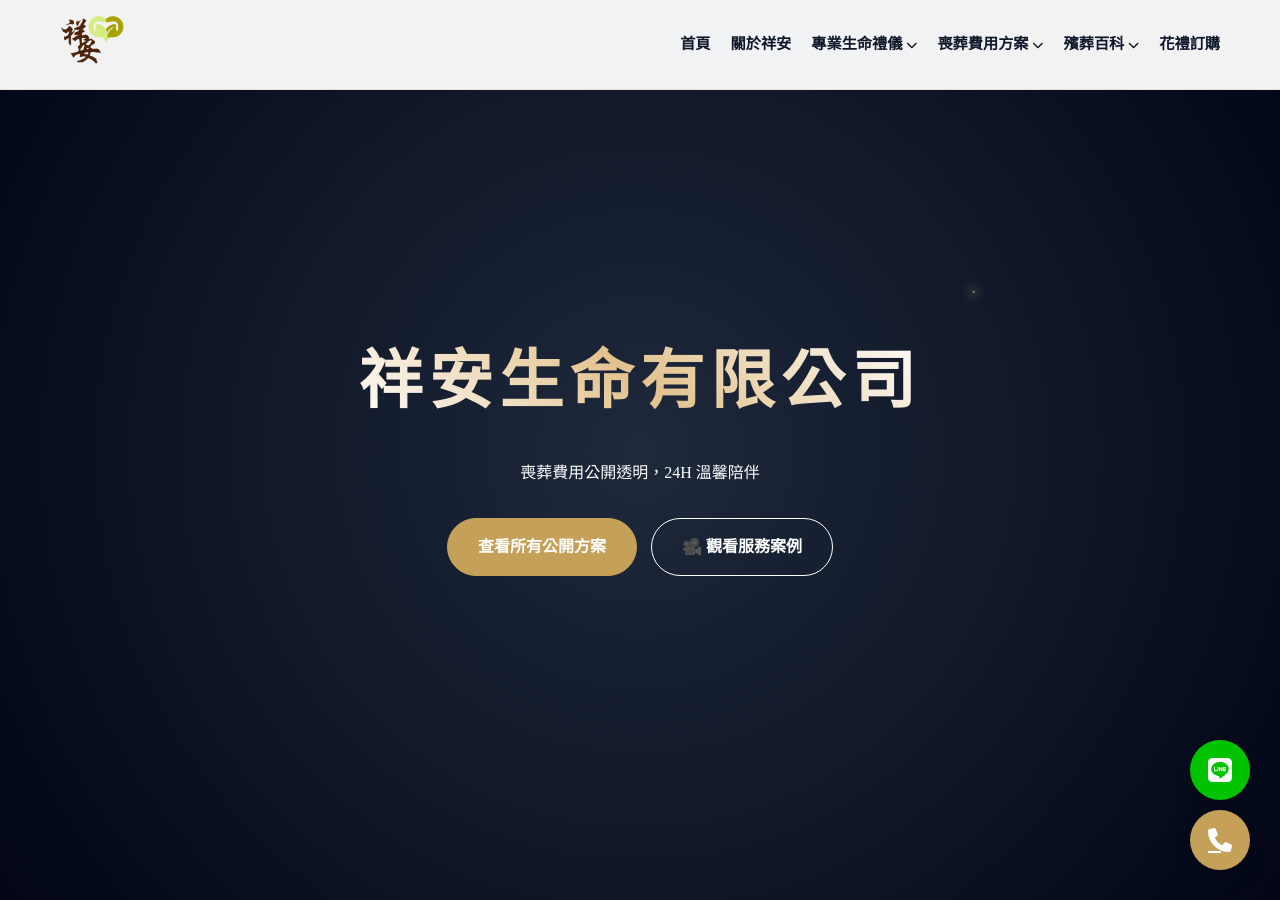
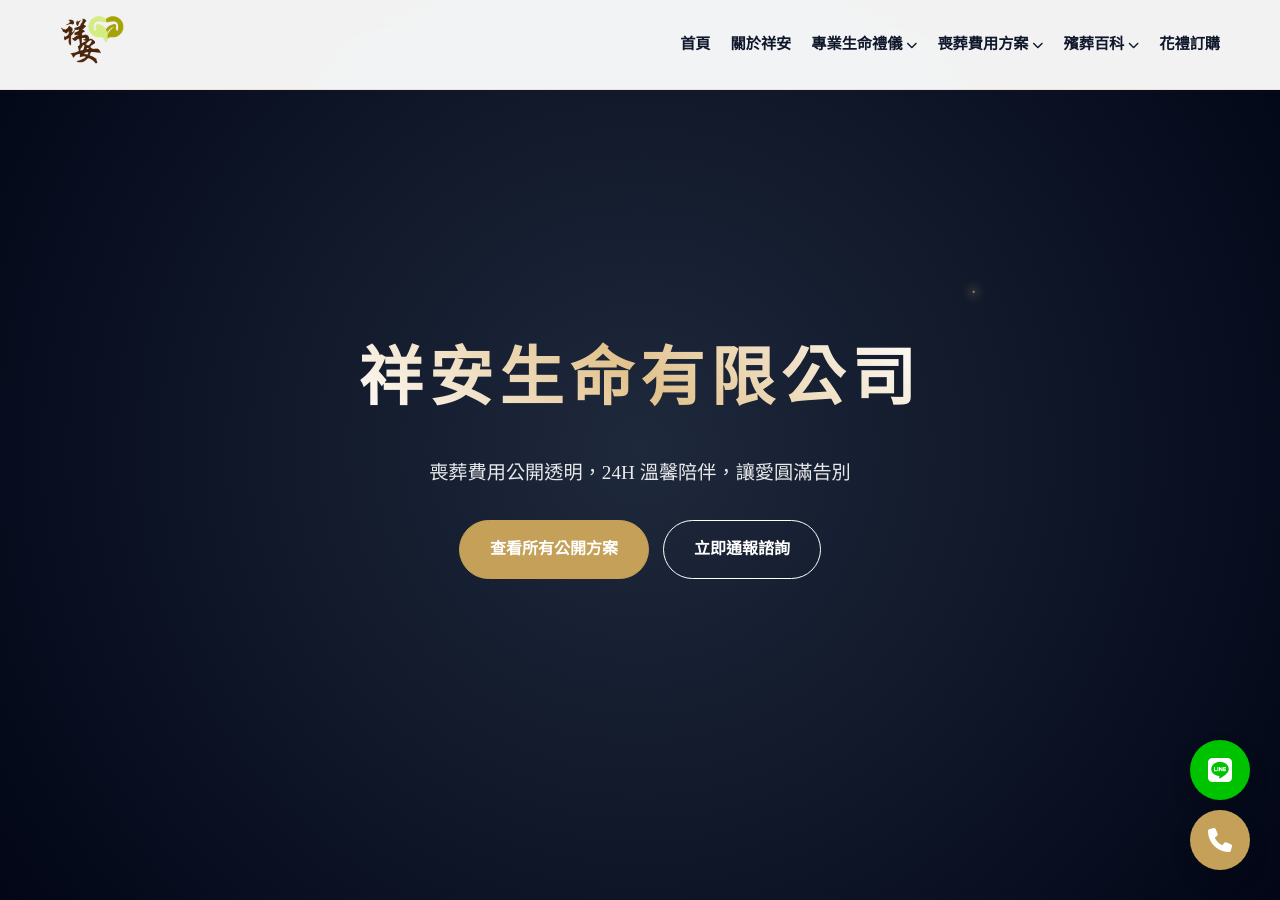
Before and after one commit to Shiangan/Shiangan, a Jekyll site: the page index.html, which Jekyll copies as it is, in a window 1280 px wide and 900 px high. Built offline with Jekyll 4.4.1, drawn with Linux system fonts in a browser that asks for light colours; some of the changed text lies outside the part shown.

Commit message:
Update index.html

```diff
--- a/index.html
+++ b/index.html
@@ -109,25 +109,23 @@
         .submenu a { display: block; padding: 10px 0; border-bottom: 1px solid #f0f0f0; font-weight: 400; font-size: 0.9rem; }
         .submenu-title { font-weight: 700; color: var(--accent); font-size: 0.8rem; text-transform: uppercase; letter-spacing: 1px; margin-bottom: 5px; opacity: 0.7; }
 
-        /* 手機版選單切換開關 */
+        /* 漢堡選單按鈕 */
         .menu-toggle { display: none; font-size: 1.8rem; color: var(--accent); cursor: pointer; z-index: 3001; }
 
-        /* --- 手機版 RWD 樣式修正 --- */
-        }
-
-        /* --- 手機版 RWD 樣式修正 --- */
+        /* --- 手機版 RWD 樣式 (核心修復) --- */
         @media (max-width: 1024px) {
             .menu-toggle { display: block; }
             .nav-links {
                 position: fixed; top: 0; right: -100%; width: 280px; height: 100vh;
                 background: var(--white); flex-direction: column; padding: 100px 30px;
                 box-shadow: -10px 0 30px rgba(0,0,0,0.1); transition: 0.4s ease-in-out;
-                overflow-y: auto; gap: 10px; display: flex; /* 確保在手機版是顯示的 */
+                overflow-y: auto; gap: 10px;
+                display: flex !important; /* 強制覆蓋 display: none */
             }
             .nav-links.active { right: 0; }
             .nav-links > li { width: 100%; border-bottom: 1px solid #f0f0f0; }
 
-            /* 手機版子選單改為點擊展開 */
+            /* 手機版下拉選單改為垂直展開 */
             .submenu {
                 position: static; opacity: 1; visibility: visible; transform: none;
                 display: none; box-shadow: none; border-top: none; padding: 10px 0 10px 15px;
@@ -135,17 +133,17 @@
             .nav-links li.active .submenu { display: block; }
         }
 
-        /* Hero */
+        /* --- Hero 主視覺 --- */
         .hero {
             height: 100vh; background: radial-gradient(circle at center, #1e293b 0%, #020617 100%);
             display: flex; align-items: center; justify-content: center; text-align: center; color: white;
             position: relative; overflow: hidden;
         }
-        .hero-content { z-index: 10; max-width: 800px; }
-        .hero h1 { font-size: clamp(2.2rem, 8vw, 4rem); letter-spacing: 0.1em; margin-bottom: 20px; background: linear-gradient(45deg, #fff, var(--soft-gold), #fff); -webkit-background-clip: text; -webkit-text-fill-color: transparent; }
-        .meteor { position: absolute; width: 2px; height: 2px; background: #fff; border-radius: 50%; box-shadow: 0 0 10px 2px var(--accent); opacity: 0; }
+        .hero-content { z-index: 10; max-width: 800px; padding: 0 20px; }
+        .hero h1 { font-size: clamp(2.2rem, 8vw, 4rem); letter-spacing: 0.1em; margin-bottom: 20px; background: linear-gradient(45deg, #fff, var(--soft-gold), #fff); -webkit-background-clip: text; -webkit-text-fill-color: transparent; font-weight: 700; }
+        .hero p { font-size: 1.2rem; opacity: 0.9; margin-bottom: 30px; }
 
-        /* Sections */
+        /* --- 區塊通用樣式 --- */
         .section-padding { padding: 80px 0; }
         .section-title { text-align: center; margin-bottom: 50px; }
         .section-title h2 { font-size: 2rem; color: var(--primary); margin-bottom: 15px; }
@@ -156,28 +154,28 @@
         .card:hover { transform: translateY(-10px); border-color: var(--accent); box-shadow: 0 20px 40px rgba(0,0,0,0.05); }
         .card i { font-size: 2.5rem; color: var(--accent); margin-bottom: 20px; display: block; }
 
-        /* Buttons */
-        .btn { display: inline-block; padding: 14px 30px; border-radius: 50px; text-decoration: none; font-weight: 700; transition: 0.3s; cursor: pointer; border: 1px solid var(--accent); }
+        /* --- 按鈕 --- */
+        .btn { display: inline-block; padding: 14px 30px; border-radius: 50px; text-decoration: none; font-weight: 700; transition: 0.3s; cursor: pointer; border: 1px solid var(--accent); text-align: center; }
         .btn-gold { background: var(--accent); color: white; }
         .btn-gold:hover { background: transparent; color: var(--accent); }
 
-        /* FAQ Accordion */
+        /* --- FAQ 手風琴 --- */
         .faq-item { border-bottom: 1px solid #eee; padding: 20px 0; cursor: pointer; }
         .faq-question { font-weight: 700; display: flex; justify-content: space-between; align-items: center; }
         .faq-answer { max-height: 0; overflow: hidden; transition: 0.5s; color: #666; font-size: 0.95rem; }
         .faq-item.active .faq-answer { max-height: 200px; padding-top: 15px; }
 
-        /* Floating Contact */
+        /* --- 右下角浮動按鈕 --- */
         .floating-cta { position: fixed; bottom: 30px; right: 30px; z-index: 1000; display: flex; flex-direction: column; gap: 10px; }
-        .float-btn { width: 60px; height: 60px; border-radius: 50%; display: flex; align-items: center; justify-content: center; color: white; font-size: 1.5rem; box-shadow: 0 10px 20px rgba(0,0,0,0.2); transition: 0.3s; }
+        .float-btn { width: 60px; height: 60px; border-radius: 50%; display: flex; align-items: center; justify-content: center; color: white; font-size: 1.5rem; box-shadow: 0 10px 20px rgba(0,0,0,0.2); transition: 0.3s; text-decoration: none; }
         .btn-phone { background: var(--accent); }
         .btn-line { background: #00c300; }
+        .float-btn:hover { transform: scale(1.1); }
 
-        .menu-toggle { display: none; font-size: 1.5rem; color: var(--accent); }
-        @media (max-width: 1024px) { .nav-links { display: none; } .menu-toggle { display: block; } }
-
+        /* --- 進場動畫特效 --- */
         .reveal { opacity: 0; transform: translateY(30px); transition: 1s; }
         .revealed { opacity: 1; transform: translateY(0); }
+        .meteor { position: absolute; width: 2px; height: 2px; background: #fff; border-radius: 50%; box-shadow: 0 0 10px 2px var(--accent); opacity: 0; }
     </style>
 </head>
 
@@ -195,7 +193,7 @@
                     <li><a href="about.html">關於祥安</a></li>
 
                     <li>
-                        <a href="services.html">專業生命禮儀 <i class="fas fa-chevron-down" style="font-size: 0.7rem;"></i></a>
+                        <a href="#">專業生命禮儀 <i class="fas fa-chevron-down" style="font-size: 0.7rem;"></i></a>
                         <ul class="submenu">
                             <li class="submenu-title">依信仰分類</li>
                             <li><a href="services.html#buddhist-taoist">中式禮儀 (佛/道教)</a></li>
@@ -208,7 +206,7 @@
                     </li>
 
                     <li>
-                        <a href="plans.html">喪葬費用方案 <i class="fas fa-chevron-down" style="font-size: 0.7rem;"></i></a>
+                        <a href="#">喪葬費用方案 <i class="fas fa-chevron-down" style="font-size: 0.7rem;"></i></a>
                         <ul class="submenu">
                             <li class="submenu-title">公開透明契約</li>
                             <li><a href="plans.html#basic">國民契約 6.8萬</a></li>
@@ -221,7 +219,7 @@
                     </li>
 
                     <li>
-                        <a href="blog.html">殯葬百科 <i class="fas fa-chevron-down" style="font-size: 0.7rem;"></i></a>
+                        <a href="#">殯葬百科 <i class="fas fa-chevron-down" style="font-size: 0.7rem;"></i></a>
                         <ul class="submenu">
                             <li><a href="blog.html#first-step">臨終/初終處理</a></li>
                             <li><a href="blog.html#law-guide">法規與補助指南</a></li>
@@ -240,10 +238,10 @@
         <section class="hero" id="home">
             <div class="hero-content">
                 <h1 class="reveal">祥安生命有限公司</h1>
-                <p class="reveal">喪葬費用公開透明，24H 溫馨陪伴</p>
+                <p class="reveal">喪葬費用公開透明，24H 溫馨陪伴，讓愛圓滿告別</p>
                 <div class="reveal" style="margin-top: 30px;">
                     <a href="plans.html" class="btn btn-gold">查看所有公開方案</a>
-                    <a href="tel:+886978583699" class="btn" style="color: white; border-color: white; margin-left: 10px;">🎥 觀看服務案例</a>
+                    <a href="tel:+886978583699" class="btn" style="color: white; border-color: white; margin-left: 10px;">立即通報諮詢</a>
                 </div>
             </div>
         </section>
@@ -267,12 +265,12 @@
                 <div class="card reveal">
                     <i class="fas fa-leaf"></i>
                     <h3>環保葬/樹葬</h3>
-                    <p>回歸自然大地的純粹，推廣樹葬、花葬，為地球留下永續綠意。</p>
+                    <p>回歸自然大地的純粹，推廣樹葬、花葬、海葬，為地球留下永續綠意。</p>
                 </div>
             </div>
         </section>
 
-        <section class="section-padding bg-section" style="background: var(--bg-light);">
+        <section class="section-padding" style="background: var(--bg-light);">
             <div class="container">
                 <div class="section-title reveal">
                     <h2>塔位選擇與殯葬指南</h2>
@@ -281,18 +279,18 @@
                 <div class="card-grid">
                     <div class="card reveal" style="background: white;">
                         <h3>🛡️ 塔位合法性查詢</h3>
-                        <p>確認靈骨塔是否合法是首要步驟。我們提供官方查詢指南，避開轉售詐騙陷阱。</p>
-                        <a href="ta-wei-he-fa-xing-query-guide.html" style="color: var(--accent); font-weight: 700; text-decoration: none;">立即查看攻略 &raquo;</a>
+                        <p>確認靈骨塔是否合法是首要步驟。我們提供官方查詢指南，避開詐騙陷阱。</p>
+                        <a href="ta-wei-he-fa-xing-query-guide.html" style="color: var(--accent); font-weight: 700; text-decoration: none; display: inline-block; margin-top: 15px;">立即查看攻略 &raquo;</a>
                     </div>
                     <div class="card reveal" style="background: white;">
-                        <h3>🏞️ 塔位選擇指南</h3>
-                        <p>從價格預算、地理位置、交通便利性到風水格局，提供您全面的塔位挑選建議。</p>
-                        <a href="ta-wei-choice-guide.html" style="color: var(--accent); font-weight: 700; text-decoration: none;">了解選擇細節 &raquo;</a>
+                        <h3>🏞️ 塔位選擇建議</h3>
+                        <p>從價格預算、地理位置、交通到風水格局，提供您最全面的塔位挑選專業建議。</p>
+                        <a href="ta-wei-choice-guide.html" style="color: var(--accent); font-weight: 700; text-decoration: none; display: inline-block; margin-top: 15px;">了解選擇細節 &raquo;</a>
                     </div>
                     <div class="card reveal" style="background: white;">
                         <h3>🔔 晉塔流程詳解</h3>
                         <p>治喪結束後，如何圓滿晉塔？專業禮儀師教您準備文件、選擇吉日與儀式細節。</p>
-                        <a href="jin-ta-process-details.html" style="color: var(--accent); font-weight: 700; text-decoration: none;">查看流程詳解 &raquo;</a>
+                        <a href="jin-ta-process-details.html" style="color: var(--accent); font-weight: 700; text-decoration: none; display: inline-block; margin-top: 15px;">查看流程詳解 &raquo;</a>
                     </div>
                 </div>
             </div>
@@ -300,21 +298,21 @@
 
         <section class="section-padding container">
             <div class="section-title reveal">
-                <h2>💖 治喪服務：暖心解答</h2>
+                <h2>治喪服務：暖心解答</h2>
                 <div class="line"></div>
             </div>
             <div class="reveal" style="max-width: 800px; margin: 0 auto;">
                 <div class="faq-item">
                     <div class="faq-question">Q1. 費用是否完全公開透明？ <i class="fas fa-plus"></i></div>
-                    <div class="faq-answer">是的。祥安生命最重視費用透明，所有細節皆在簽約前書面確認，絕無隱藏費用。</div>
+                    <div class="faq-answer">是的。祥安生命重視誠信，所有服務項目與費用皆在簽約前書面確認，鄭重承諾絕無任何隱藏費用。</div>
                 </div>
                 <div class="faq-item">
                     <div class="faq-question">Q2. 親人離世第一時間要做什麼？ <i class="fas fa-plus"></i></div>
-                    <div class="faq-answer">請保持冷靜，撥打 24H 專線 0978-583-699，我們會立即派員抵達現場協助。</div>
+                    <div class="faq-answer">請保持冷靜，第一時間撥打 24H 專線 0978-583-699，我們會立即派員抵達現場協助處理所有後續事宜。</div>
                 </div>
                 <div class="faq-item">
-                    <div class="faq-question">Q3. 可以客製化仪式嗎？ <i class="fas fa-plus"></i></div>
-                    <div class="faq-answer">當然可以。我們會與您一對一溝通，依照信仰與預算打造獨一無二的告別。</div>
+                    <div class="faq-question">Q3. 可以依照特定信仰客製化儀式嗎？ <i class="fas fa-plus"></i></div>
+                    <div class="faq-answer">當然可以。我們會依照家屬的宗教信仰（佛、道、基、天主、日蓮正宗等）或特殊遺願，量身打造最符合需求的圓滿告別。</div>
                 </div>
             </div>
         </section>
@@ -323,48 +321,82 @@
     <footer style="background: #020617; color: rgba(255,255,255,0.6); padding: 60px 0 20px;">
         <div class="container" style="text-align: center;">
             <img src="images/logo.png" alt="Logo" style="height: 50px; filter: brightness(0) invert(1); margin-bottom: 20px;">
-            <p>新北市三重區永福街135巷13號 | 24H：0978-583-699</p>
+            <p>新北市三重區永福街135巷13號 | 24H 諮詢：0978-583-699</p>
+            <p>服務區域：台北、新北、桃園全區</p>
             <p style="margin-top: 20px; font-size: 0.8rem;">祥安生命有限公司 © <span id="year"></span> 版權所有</p>
         </div>
     </footer>
 
     <div class="floating-cta">
-        <a href="https://line.me/ti/p/@yourid" class="float-btn btn-line"><i class="fab fa-line"></i></a>
+        <a href="https://line.me/ti/p/@yourid" class="float-btn btn-line" target="_blank"><i class="fab fa-line"></i></a>
         <a href="tel:+886978583699" class="float-btn btn-phone"><i class="fas fa-phone"></i></a>
     </div>
 
     <script>
         document.addEventListener('DOMContentLoaded', () => {
-            // 1. 漢堡選單控制
             const menuToggle = document.querySelector('.menu-toggle');
             const navLinks = document.querySelector('.nav-links');
+            const dropdowns = document.querySelectorAll('.nav-links > li');
 
-            menuToggle.addEventListener('click', () => {
+            // 1. 漢堡選單點擊切換
+            menuToggle.addEventListener('click', (e) => {
+                e.stopPropagation();
                 navLinks.classList.toggle('active');
                 const icon = menuToggle.querySelector('i');
                 icon.classList.toggle('fa-bars');
                 icon.classList.toggle('fa-xmark');
             });
 
-            // 2. 手機版子選單展開 (點擊箭頭或連結)
-            const dropdowns = document.querySelectorAll('.nav-links > li');
+            // 2. 手機版下拉選單點擊
             dropdowns.forEach(item => {
                 const link = item.querySelector('a');
                 link.addEventListener('click', (e) => {
                     if (window.innerWidth <= 1024 && item.querySelector('.submenu')) {
                         e.preventDefault();
+                        e.stopPropagation();
+                        // 切換 active 類別以顯示 submenu
                         item.classList.toggle('active');
                     }
                 });
             });
 
-            // 3. 導覽列滾動變色
+            // 3. 點擊外部自動關閉選單
+            document.addEventListener('click', () => {
+                navLinks.classList.remove('active');
+                dropdowns.forEach(item => item.classList.remove('active'));
+                const icon = menuToggle.querySelector('i');
+                icon.classList.add('fa-bars');
+                icon.classList.remove('fa-xmark');
+            });
+
+            // 4. 導覽列滾動變色
             const navbar = document.getElementById('navbar');
             window.addEventListener('scroll', () => {
                 navbar.classList.toggle('scrolled', window.scrollY > 50);
             });
 
-            // 4. 流星特效
+            // 5. FAQ 手風琴功能
+            document.querySelectorAll('.faq-item').forEach(item => {
+                item.addEventListener('click', () => {
+                    item.classList.toggle('active');
+                    const icon = item.querySelector('i');
+                    if (icon.classList.contains('fa-plus')) {
+                        icon.classList.replace('fa-plus', 'fa-minus');
+                    } else {
+                        icon.classList.replace('fa-minus', 'fa-plus');
+                    }
+                });
+            });
+
+            // 6. 進場動畫 Observer
+            const obs = new IntersectionObserver(entries => {
+                entries.forEach(entry => {
+                    if(entry.isIntersecting) entry.target.classList.add('revealed');
+                });
+            }, { threshold: 0.1 });
+            document.querySelectorAll('.reveal').forEach(el => obs.observe(el));
+
+            // 7. 英雄區流星效果
             const hero = document.getElementById('home');
             setInterval(() => {
                 const meteor = document.createElement('div');
@@ -379,25 +411,7 @@
                 ], { duration: 2500, easing: 'linear' }).onfinish = () => meteor.remove();
             }, 3000);
 
-            // 5. FAQ 手風琴
-            document.querySelectorAll('.faq-item').forEach(item => {
-                item.addEventListener('click', () => {
-                    item.classList.toggle('active');
-                    const icon = item.querySelector('i');
-                    if (icon.classList.contains('fa-plus')) {
-                        icon.classList.replace('fa-plus', 'fa-minus');
-                    } else {
-                        icon.classList.replace('fa-minus', 'fa-plus');
-                    }
-                });
-            });
-
-            // 6. 進場動畫
-            const obs = new IntersectionObserver(ents => {
-                ents.forEach(e => { if(e.isIntersecting) e.target.classList.add('revealed'); });
-            }, { threshold: 0.1 });
-            document.querySelectorAll('.reveal').forEach(el => obs.observe(el));
-
+            // 8. 動態更新版權年份
             document.getElementById('year').textContent = new Date().getFullYear();
         });
     </script>
```
Also changed, not shown: other parts of index.html (+4 -4 lines).
